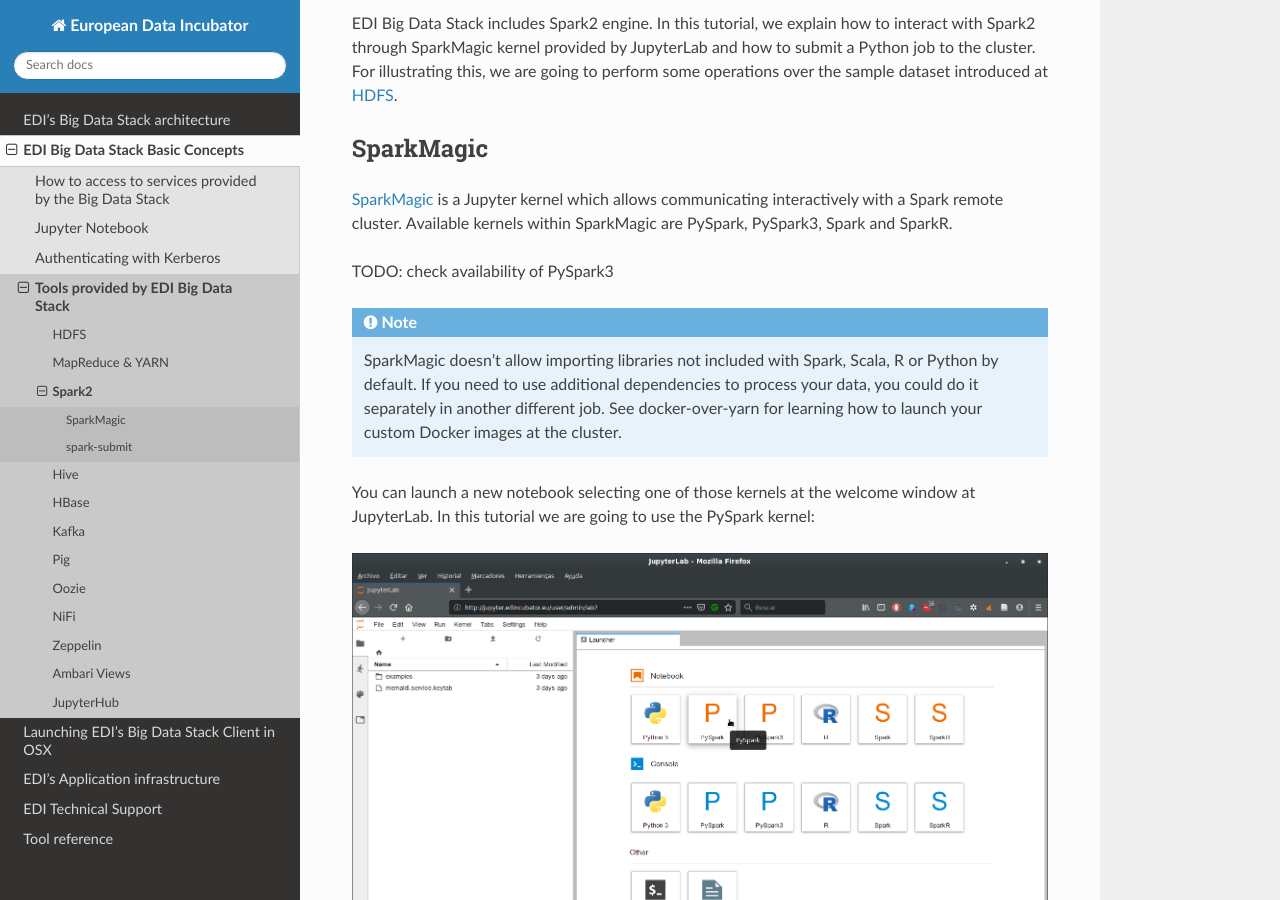
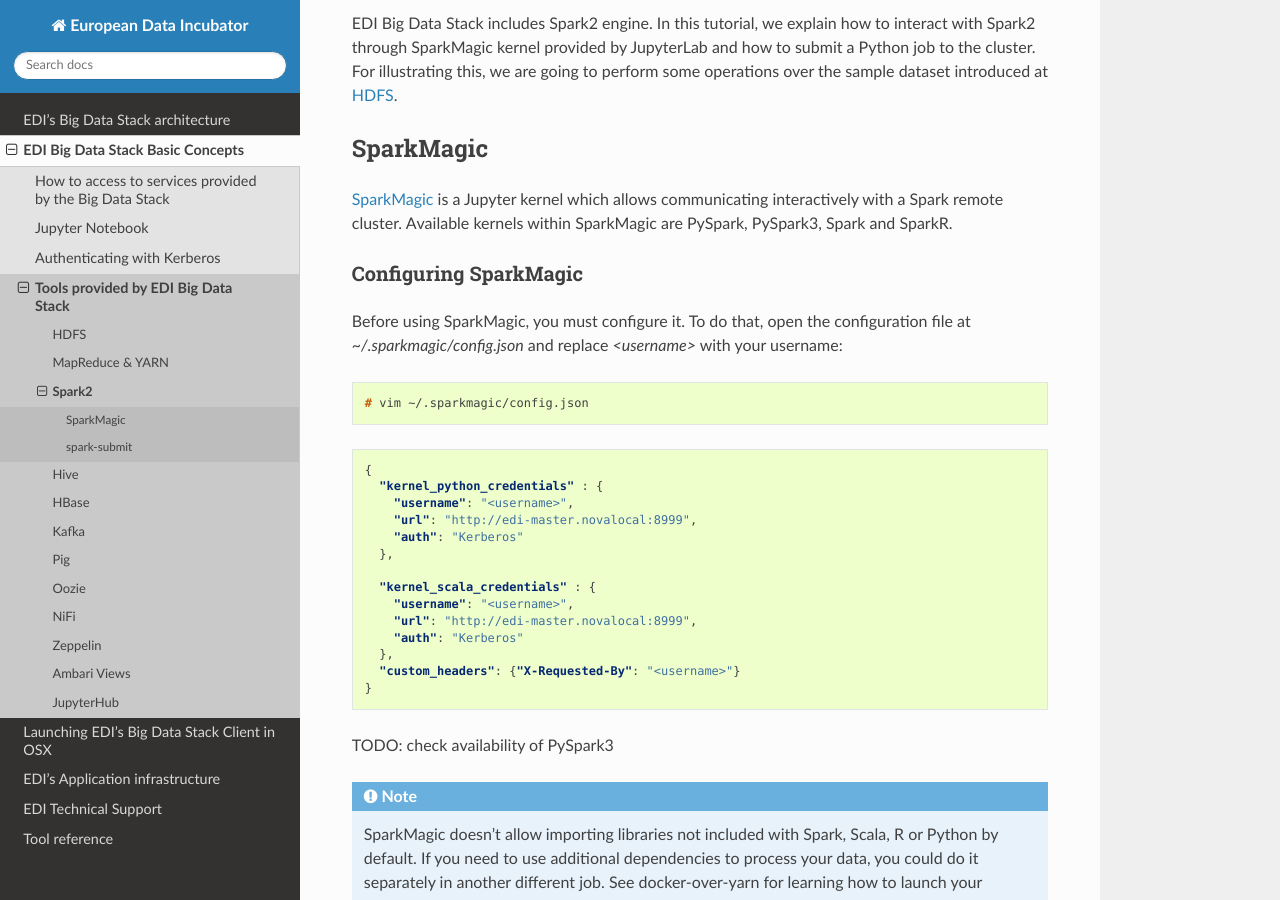
Before and after one commit to edincubator/edi-doc, a Sphinx documentation site: the page built from source/big-data-stack/tools/spark2.rst, in a window 1280 px wide and 900 px high, scrolled down 297 px. Built offline with Sphinx 7.4.7 and the Read the Docs theme 2.0.0, drawn with Linux system fonts in a browser that asks for light colours; pages that are not in the unit, such as notebooks, are missing from menus.

Commit message:
Added sparkmagic configuration guidelines

```diff
--- a/source/big-data-stack/tools/spark2.rst
+++ b/source/big-data-stack/tools/spark2.rst
@@ -20,6 +20,35 @@
 `SparkMagic <https://github.com/jupyter-incubator/sparkmagic>`_ is a Jupyter kernel which allows communicating interactively with a
 Spark remote cluster. Available kernels within SparkMagic are PySpark,
 PySpark3, Spark and SparkR.
+
+Configuring SparkMagic
+......................
+
+Before using SparkMagic, you must configure it. To do that, open the
+configuration file at `~/.sparkmagic/config.json` and replace `<username>` with
+your username:
+
+.. code-block:: console
+
+  # vim ~/.sparkmagic/config.json
+
+.. code-block:: json
+
+  {
+    "kernel_python_credentials" : {
+      "username": "<username>",
+      "url": "http://edi-master.novalocal:8999",
+      "auth": "Kerberos"
+    },
+
+    "kernel_scala_credentials" : {
+      "username": "<username>",
+      "url": "http://edi-master.novalocal:8999",
+      "auth": "Kerberos"
+    },
+    "custom_headers": {"X-Requested-By": "<username>"}
+  }
+
 
 TODO: check availability of PySpark3
 
```
